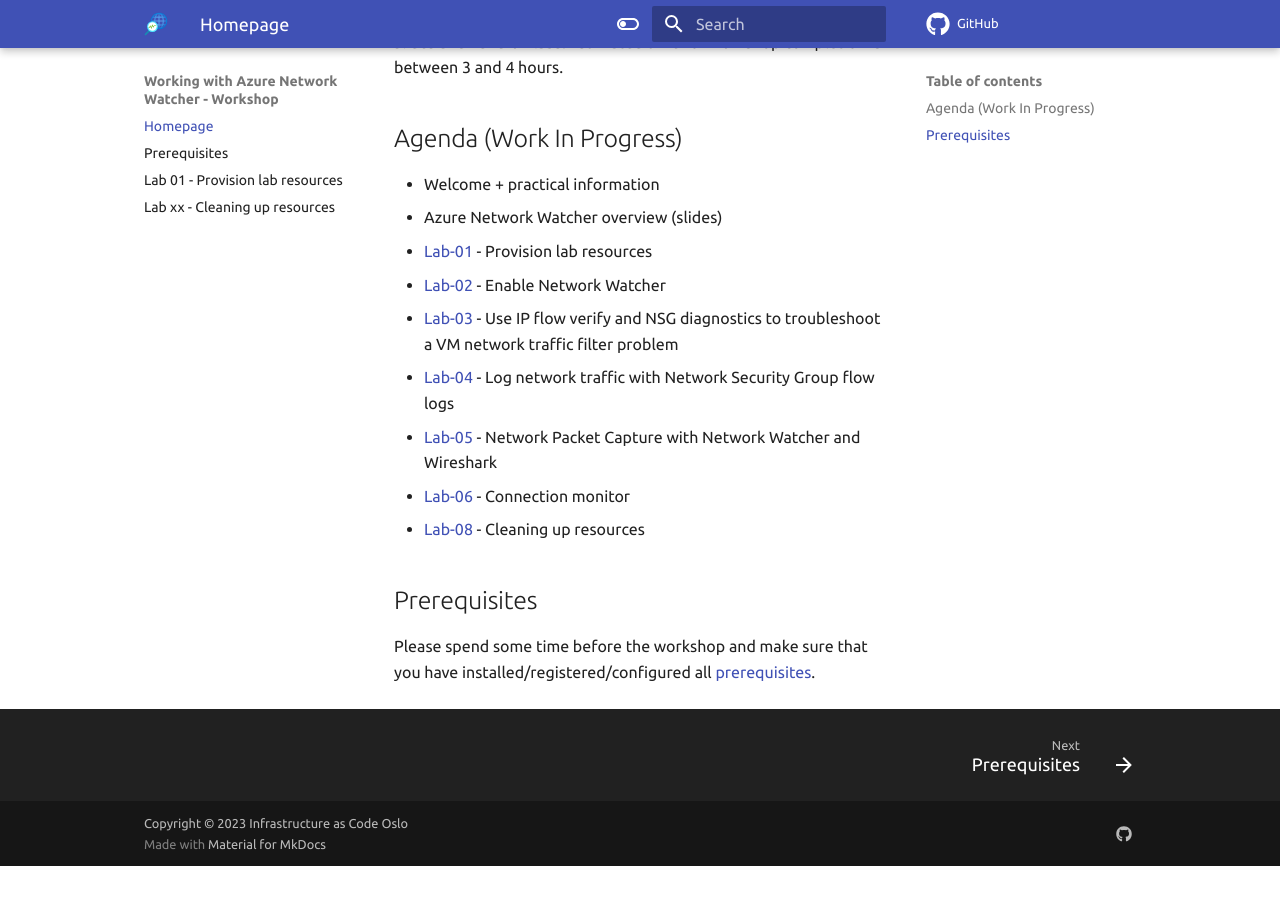
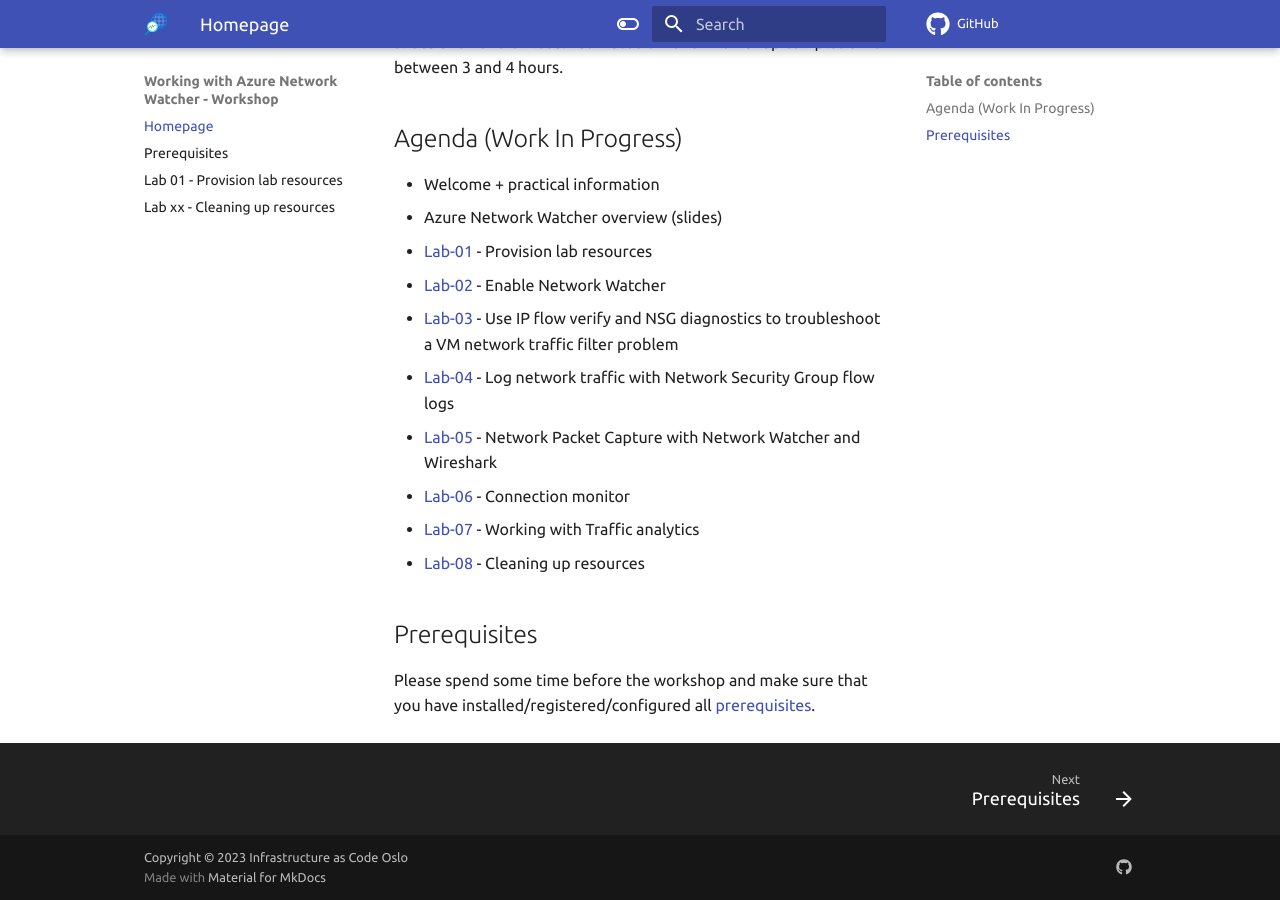
Before and after one commit to kalv25/azure-network-watcher, an MkDocs documentation site: the page built from docs/index.md, in a window 1280 px wide and 900 px high, scrolled down 832 px. Built offline with MkDocs 1.6.1 and Material for MkDocs 9.7.7, drawn with Linux system fonts in a browser that asks for light colours; comment, search, counter and statistics services are not loaded; before the commit the page ends 1698 px from its top, so only the background shows below that.

Commit message:
lab-07 wip

```diff
--- a/docs/index.md
+++ b/docs/index.md
@@ -25,6 +25,7 @@ Workshop is organized as a combination of theoretical blocks with slides and han
 - [Lab-04](labs/lab-04/index.md) - Log network traffic with Network Security Group flow logs
 - [Lab-05](labs/lab-05/index.md) - Network Packet Capture with Network Watcher and Wireshark
 - [Lab-06](labs/lab-06/index.md) - Connection monitor
+- [Lab-07](labs/lab-07/index.md) - Working with Traffic analytics
 - [Lab-08](labs/lab-xx/index.md) - Cleaning up resources
 
 ## Prerequisites
```
